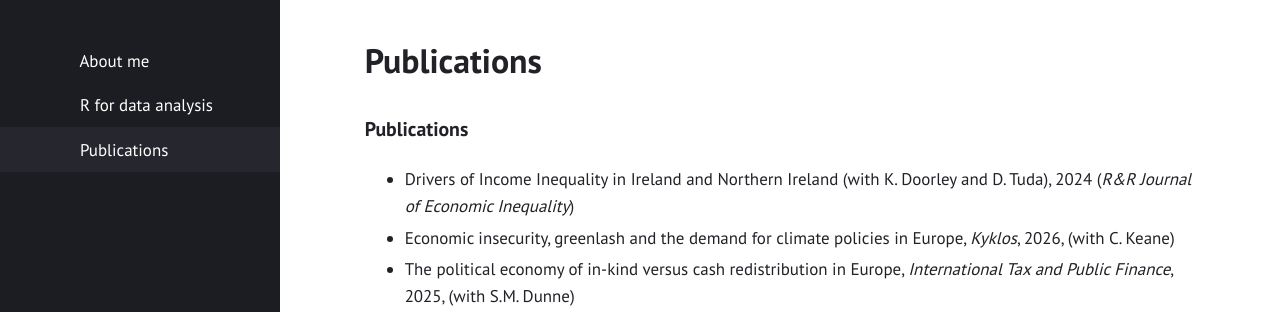
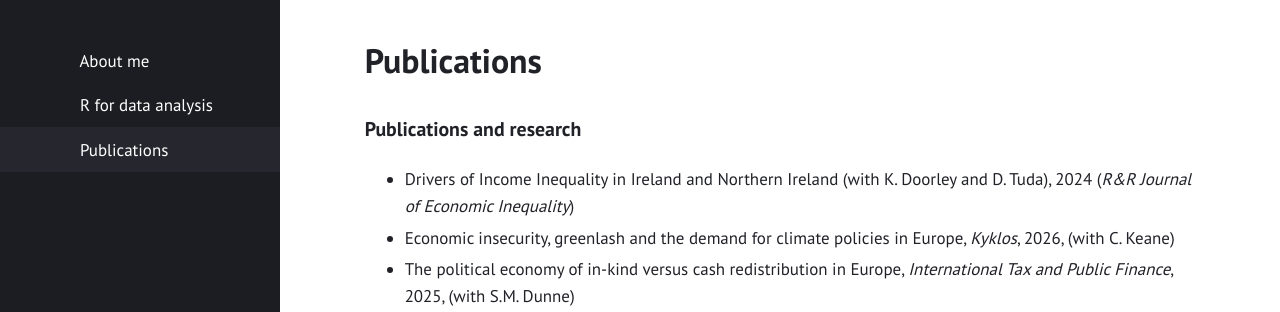
Before and after one commit to gubellom/gubellom.github.io, a Jekyll site: the page built from replication.md, in a window 1280 px wide. Shown: the top 312 px of the page. Built offline with Jekyll 4.4.1, drawn with Linux system fonts in a browser that asks for light colours.

Commit message:
Update replication.md
Signed-off-by: Michele Gubello <62111923+gubellom@users.noreply.github.com>

```diff
--- a/replication.md
+++ b/replication.md
@@ -15,9 +15,7 @@ title: "Publications"
 </script>
 </head>
 
-
-
-### Publications
+### Publications and research
 - Drivers of Income Inequality in Ireland and Northern Ireland (with K. Doorley and D. Tuda), 2024 (*R&R Journal of Economic Inequality*)
 - Economic insecurity, greenlash and the demand for climate policies in Europe, *Kyklos*, 2026, (with C. Keane)
 - The political economy of in-kind versus cash redistribution in Europe, *International Tax and Public Finance*, 2025, (with S.M. Dunne)
```
